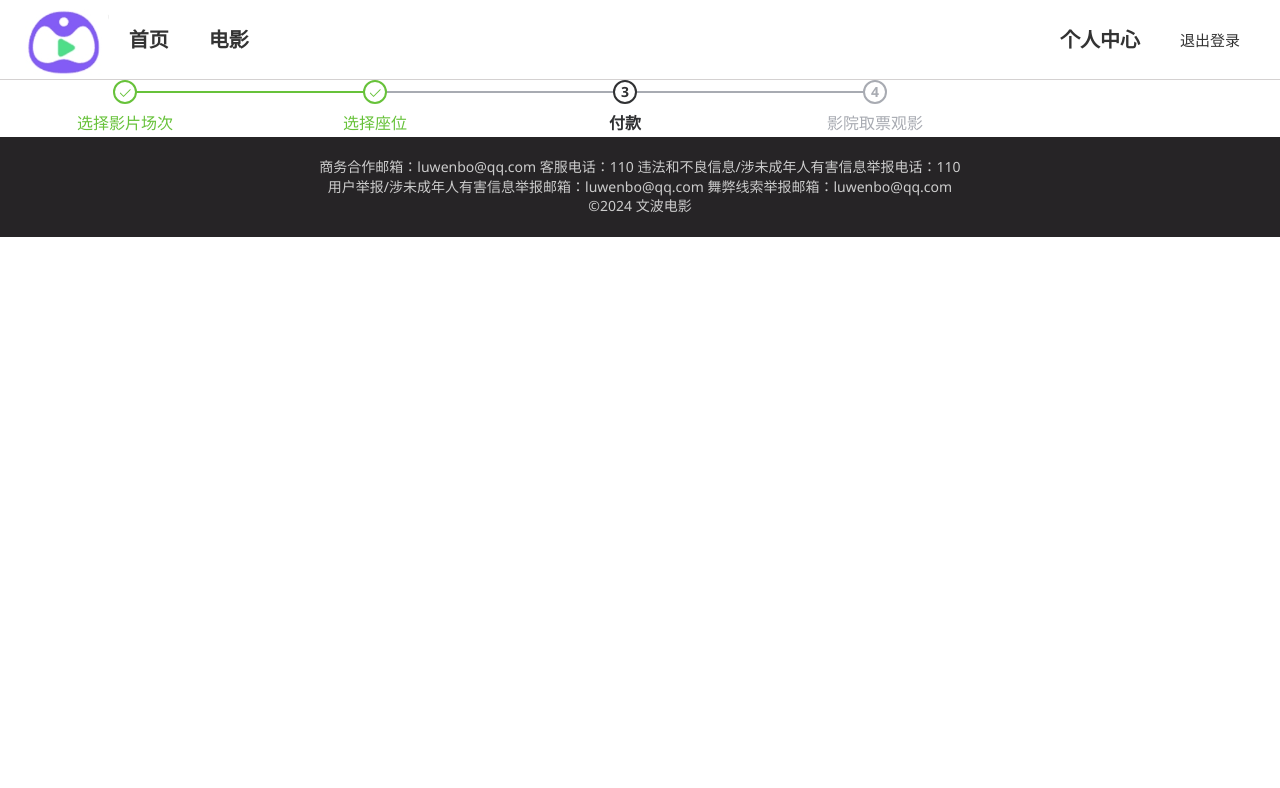
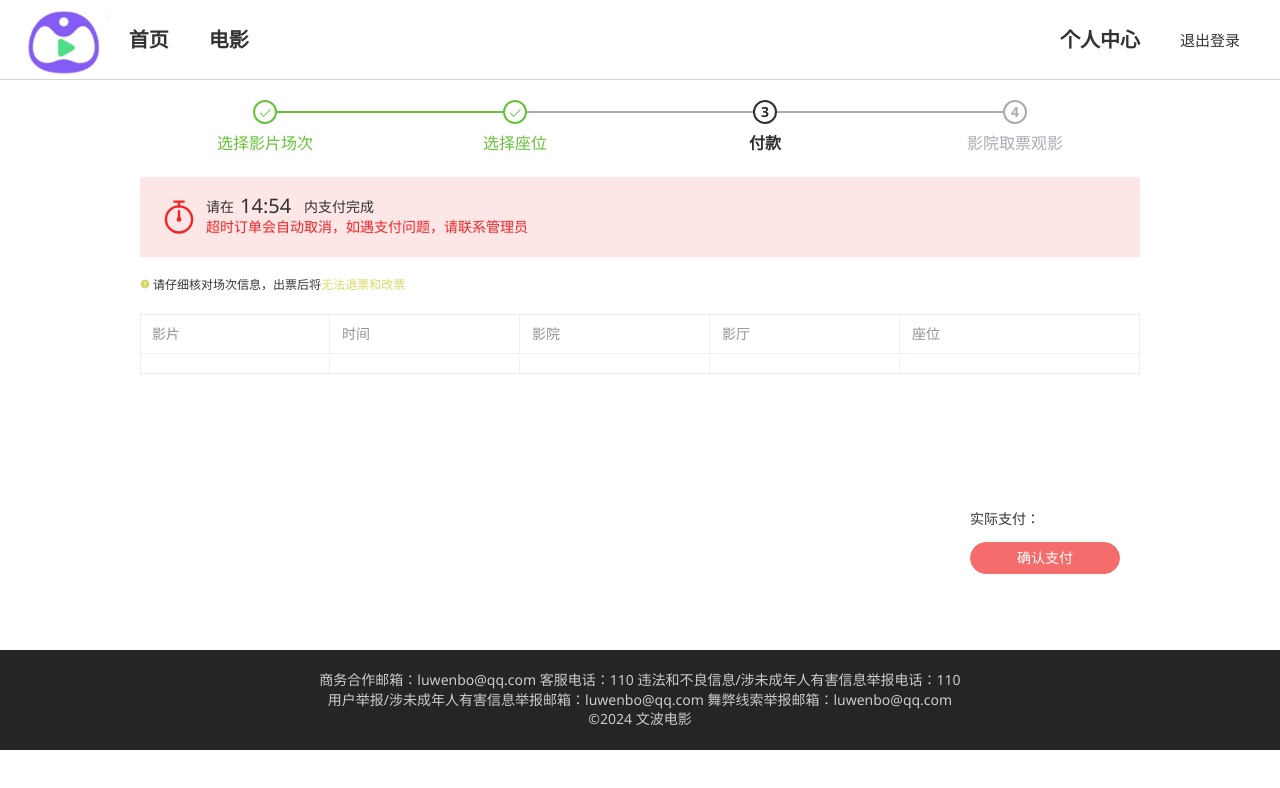
Before and after one commit to hazoyu/movie, a Vue app: page /puy in a window 1280 px wide. Shown: the top 788 px of the page. Built offline with nearby package versions, Linux system fonts and the light colour scheme; grey boxes are pictures that could not be loaded.

Commit message:
确认支付+优化

```diff
--- a/package.json
+++ b/package.json
@@ -12,6 +12,7 @@
   "dependencies": {
     "@element-plus/icons-vue": "^2.3.1",
     "axios": "^1.7.6",
+    "dayjs": "^1.11.13",
     "element-plus": "^2.8.1",
     "less": "^4.2.0",
     "pinia": "^2.1.7",
--- a/src/stores/index.js
+++ b/src/stores/index.js
@@ -4,6 +4,7 @@ import { getSaveAPI,getNewAPI } from '@/apis/user';
 import { getCinemaAPI } from '@/apis/cinema';
 import {getScreenListAPI} from '@/apis/screen'
 import { getOrderListAPI,getCreateOrderAPI } from '@/apis/order';
+import { getUpDataSeatAPI } from '@/apis/seat';
 import { getUserAPI } from '@/apis/login';
 
 function init () {
@@ -94,15 +95,14 @@ export const useAllDataStore = defineStore('allAata', () => {
   const info = (seat,order)=>{
     state.value.order = order
     state.value.seat = seat
-    console.log(seat);
-    console.log(order);
+  }
+  //更新场次座位
+  const updataSeat = async()=>{
+    await getUpDataSeatAPI(state.value.seat)
   }
   //保存订单
-  const saveOrder = (obj) =>{
-    const res = getCreateOrderAPI(obj)
-    if (res){
-      ElMessage({ type: 'success', message: '选座成功' })
-    }
+  const saveOrder = async () =>{
+    await getCreateOrderAPI(state.value.order)
   }
   return {
     state,
@@ -113,7 +113,8 @@ export const useAllDataStore = defineStore('allAata', () => {
     screenList,
     saveOrder,
     info,
-    order
+    order,
+    updataSeat
   }
 },
 {
--- a/src/views/Buy/Puy.vue
+++ b/src/views/Buy/Puy.vue
@@ -1,5 +1,61 @@
 <script setup>
-
+import { computed, onMounted, reactive, ref } from 'vue';
+import dayjs from 'dayjs'
+import { useAllDataStore } from '@/stores';
+const stoer = useAllDataStore()
+const value = ref(dayjs().add(15, 'minute'))
+const label = reactive([
+  {
+    prop:"movie",
+    label:"影片"
+  },
+  {
+    prop:"time",
+    label:"时间"
+  },
+  {
+    prop:"cinema",
+    label:"影院"
+  },
+  {
+    prop:"hall",
+    label:"影厅"
+  },
+  {
+    prop:"seat",
+    label:"座位",
+    width:240
+  },
+])
+const data =reactive([])
+const order = computed(()=>stoer.state.order)
+data.push(order.value)
+const confirm = () =>{
+  ElMessageBox.confirm("确定支付？",'提示',{
+    confirmButtonText: '确定',
+    cancelButtonText: '取消',    beforeClose: (action, instance, done) => {
+      if (action === 'confirm') {
+        instance.confirmButtonLoading = true
+        instance.confirmButtonText = '正在支付'
+        setTimeout(() => {
+          done()
+          setTimeout(() => {
+            instance.confirmButtonLoading = false
+          }, 300)
+        }, 2000)
+      } else {
+        done()
+      }
+    },}).then(async () => {
+      stoer.updataSeat()
+      stoer.saveOrder()
+      ElMessage({
+        showClose: true,
+        message: '支付成功',
+        type: 'success'
+      })
+  })
+}
 </script>
 
 <template>
@@ -16,9 +72,80 @@
       <el-step title="付款" />
       <el-step title="影院取票观影" />
     </el-steps>
+    <div class="time">
+      <component class="icons" is="Timer"></component>
+      <div>
+        <p>请在<el-countdown format="mm:ss" :value="value" /><span style="display:inline-block;width: 70px;"></span>内支付完成</p>
+        <p style="color: rgb(242, 36, 36);">超时订单会自动取消，如遇支付问题，请联系管理员</p>
+      </div>
+    </div>
+    <div class="orderInfo">
+      <p class="tips">
+        <component class="icons" is="WarningFilled"></component>
+        请仔细核对场次信息，出票后将<span style="color: rgb(219, 219, 102);">无法退票和改票</span>
+      </p>
+      <el-table :data="data"  border style="width: 100%">
+        <el-table-column v-for="item in label" :prop="item.prop" :label="item.label" :width="item.width ? item.width : 190" />
+      </el-table>
+      <div class="pay">
+        <span>实际支付：<span style="font-size: 25px; color: rgb(242, 36, 36);">{{order.price}}</span></span>
+        <el-button type="danger" round @click="confirm">确认支付</el-button>
+      </div>
+    </div>
   </div>
 </template>
 
-<style  scoped>
+<style lang="less" scoped>
+.pay{
+  width: 1000px;
+  margin: 0 auto;
+  height: 550px;
+  margin-top: 20px;
+  .time{
+    position: relative;
+    display: flex;
+    align-items: center;
+    margin: 20px 0;
+    padding-left: 20px;
+    height: 80px;
+    background-color: rgb(253, 230, 230);
+    .el-statistic{
+      position: absolute;
+      width: 100px;
+      top: 15px;
+      left: 100px;
+    }
+    .icons {
+      width: 38px;
+      height:38px;
+      margin-right: 8px;
+      color: rgb(242, 36, 36);
+    }
+  }
+  .orderInfo{
+    position: relative;
+    .tips{
+      font-size: 12px;
+      margin-bottom: 20px;
+      .icons{
+        width: 10px;
+        height:10px;
+        color: rgb(212, 212, 103);
+      }
+    }
+    .pay{
+      position: absolute;
+      display: flex;
+      width: 150px;
+      height: 80px;
+      flex-direction: column;
+      top:200px;
+      right: 20px;
+      .el-button{
+        margin-top: 10px;
+      }
+    }
+  }
+}
 
 </style>
--- a/src/views/Buy/SelectSeat.vue
+++ b/src/views/Buy/SelectSeat.vue
@@ -119,17 +119,18 @@ const confirm =async () =>{
     const seatString = JSON.stringify(seatArr);
     obj.id = route.params.session_id
     obj.seat = seatString
-    // await getUpDataSeatAPI(obj)
     order.value.id = newDate(time).slice(0,8)+c(store.state.user.id)+c(route.params.movie_id)+c(route.params.session_id)+newDate(time).slice(8)
     order.value.movie = movie.value.title
     order.value.cinema = session.value.cinema
     order.value.hall = session.value.hall
     order.value.buytime = newDate(time).slice(0,4)+"-"+newDate(time).slice(4,6)+"-"+newDate(time).slice(6,8)+" "+newDate(time).slice(8,10)+":"+newDate(time).slice(10,12)
     order.value.time = session.value.time
-    order.value.seat = JSON.stringify(tags.value)
+    tags.value.forEach(item=>{
+      order.value.seat = order.value.seat + item.seat+" "
+    })
     order.value.price = price.value
     store.info(obj,order.value)
-    // store.saveOrder(order.value)
+    ElMessage({ type: 'success', message: '选座成功' })
     router.push("/puy")
   } else {
     ElMessage({ type: 'warning', message: '请选择座位' })
--- a/src/views/Buy/index.vue
+++ b/src/views/Buy/index.vue
@@ -28,8 +28,10 @@ const getDetail =async ()=>{
 function newDate(time) {
   let month = (time.getMonth() + 1).toString().padStart(2, '0'); // 月
   let date = time.getDate().toString().padStart(2, '0'); // 日
+  let hour = time.getHours().toString().padStart(2, '0'); // 时
+  let minute = time.getMinutes().toString().padStart(2, '0'); // 分
   return (
-    month + "-" + date
+    month + "-" + date + " " +hour + ":" + minute
   )
 }
 let getTime = new Date().getTime();
@@ -42,15 +44,15 @@ time3 = time3.setDate(time3.getDate()+2)
 time3 = new Date(time3)
 const tabs = [
   {
-    date:"今天"+ newDate(time),
+    date:"今天"+ newDate(time).slice(0,5),
   }, {
-    date:"明天"+ newDate(time2),
+    date:"明天"+ newDate(time2).slice(0,5),
   }, {
-    date:"后天"+ newDate(time3),
+    date:"后天"+ newDate(time3).slice(0,5),
   }
 ]
 const cinemas=computed(()=>store.state.cinemaList) //影院列表
-const date = ref("今天"+ newDate(time))
+const date = ref("今天"+ newDate(time).slice(0,5))
 const cinemaNmae = ref('全部')
 const cinema = ref([])
 
@@ -62,11 +64,11 @@ const info = ref([])
 const getSessionList = async()=>{
   const res = await getSessionListAPI()
   const data = res.filter(item=>{
-    if (item.movie === detail.value.title) return true
+    if (item.movie === detail.value.title && new Date(item.time) > time) return true
     return false
   })
   for (const item of data) { //去掉重复的电影院
-    const isArr= info.value.find((obj) => obj.cinema === item.cinema);
+    const isArr= info.value.find((obj) =>obj.time.slice(0,10) === item.time.slice(0,10) && obj.cinema === item.cinema);
     if (!isArr) {
       info.value.push(item);
     }
@@ -93,6 +95,7 @@ const handleDate = (item)=>{
     if (i.time.slice(5,10) === item.date.slice(2,7)) return true
     return false
     })
+
   }
 }
 //点击全部
--- a/src/views/CinemaHall/SessionInfo.vue
+++ b/src/views/CinemaHall/SessionInfo.vue
@@ -273,7 +273,7 @@ onMounted(()=>{
                 v-model="formInfo.time"
                 type="datetime"
                 placeholder="场次时间"
-                value-format="YYYY-MM-DD HH:MM"
+                value-format="YYYY-MM-DD HH:mm"
               />
           </el-form-item>
         </el-row>
```
Also changed, not shown: src/views/Buy/succeed.vue (added), 1 other file (tests, documents, lock files or other folders).
